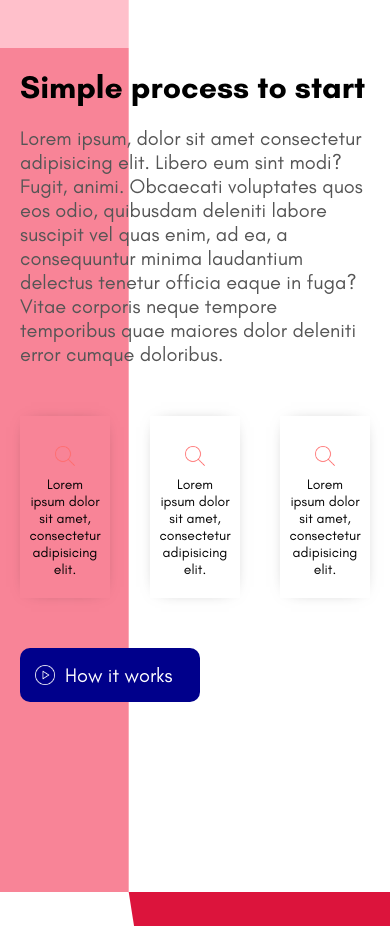
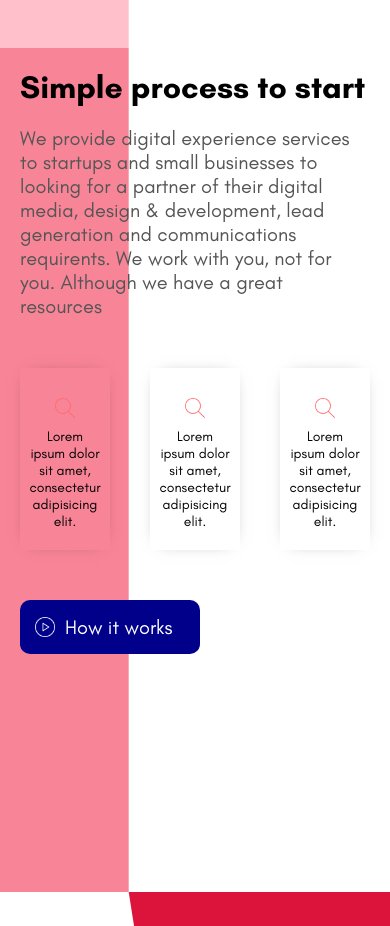
Before and after one commit to phantware/react-website, a React (Create React App) app: page / in a window 390 px wide. Shown: the part 1640-2566 px from the top of the page. Built offline with nearby package versions, Linux system fonts and the light colour scheme.

Commit message:
Service component responsiveness implemented

```diff
--- a/src/components/Service.jsx
+++ b/src/components/Service.jsx
@@ -11,6 +11,7 @@
     flex-direction: column;
   }
 `
+
 const Left = styled.div`
   width: 50%;
   position: relative;
@@ -18,17 +19,33 @@
     display: none;
   }
 `
+
 const Image = styled.img`
+  display: ${(props) => props.open && 'none'};
   height: 100%;
   margin-left: 100px;
-  display: ${(props) => props.open && 'none'};
 `
+
+const Video = styled.video`
+  display: ${(props) => !props.open && 'none'};
+  height: 300px;
+  position: absolute;
+  top: 0;
+  bottom: 0;
+  right: 0;
+  margin: auto;
+  @media only screen and (max-width: 480px) {
+    width: 100%;
+  }
+`
+
 const Right = styled.div`
   width: 50%;
   @media only screen and (max-width: 480px) {
     width: 100%;
   }
 `
+
 const Wrapper = styled.div`
   padding: 50px;
   display: flex;
@@ -37,17 +54,21 @@
     padding: 20px;
   }
 `
+
 const Title = styled.h1``
+
 const Desc = styled.p`
   font-size: 20px;
   margin-top: 20px;
   color: #555;
 `
+
 const CardContainer = styled.div`
   display: flex;
   justify-content: space-between;
   margin-top: 50px;
 `
+
 const Button = styled.button`
   width: 180px;
   border: none;
@@ -61,21 +82,34 @@
   display: flex;
   align-items: center;
 `
+
 const Icon = styled.img`
   width: 20px;
   margin-right: 10px;
 `
-const Video = styled.video`
-  display: ${(props) => !props.open && 'none'};
-  height: 300px;
+
+const Modal = styled.div`
+  width: 100vw;
+  height: 100vh;
   position: absolute;
   top: 0;
-  bottom: 0;
-  margin: auto;
-  right: 0;
+  left: 0;
+  background-color: rgba(0, 0, 0, 0.5);
 `
-function Service() {
+
+const CloseButton = styled.button`
+  position: absolute;
+  background-color: white;
+  padding: 5px;
+  border: none;
+  border-radius: 5px;
+  right: 5px;
+  top: 30%;
+`
+
+const Service = () => {
   const [open, setOpen] = useState(false)
+  const smallScreen = window.screen.width <= 480 ? true : false
   return (
     <Container>
       <Left>
@@ -92,12 +126,10 @@
         <Wrapper>
           <Title>Simple process to start</Title>
           <Desc>
-            Lorem ipsum, dolor sit amet consectetur adipisicing elit. Libero eum
-            sint modi? Fugit, animi. Obcaecati voluptates quos eos odio,
-            quibusdam deleniti labore suscipit vel quas enim, ad ea, a
-            consequuntur minima laudantium delectus tenetur officia eaque in
-            fuga? Vitae corporis neque tempore temporibus quae maiores dolor
-            deleniti error cumque doloribus.
+            We provide digital experience services to startups and small
+            businesses to looking for a partner of their digital media, design &
+            development, lead generation and communications requirents. We work
+            with you, not for you. Although we have a great resources
           </Desc>
           <CardContainer>
             <MiniCard />
@@ -110,6 +142,18 @@
           </Button>
         </Wrapper>
       </Right>
+      {smallScreen && open && (
+        <Modal>
+          <Video
+            open={open}
+            autoPlay
+            loop
+            controls
+            src='https://player.vimeo.com/external/449759244.sd.mp4?s=d5f3da46ddc17aa69a7de84f1e420610ebd2a391&profile_id=139&oauth2_token_id=57447761'
+          />
+          <CloseButton onClick={() => setOpen(false)}>Close</CloseButton>
+        </Modal>
+      )}
     </Container>
   )
 }
```
